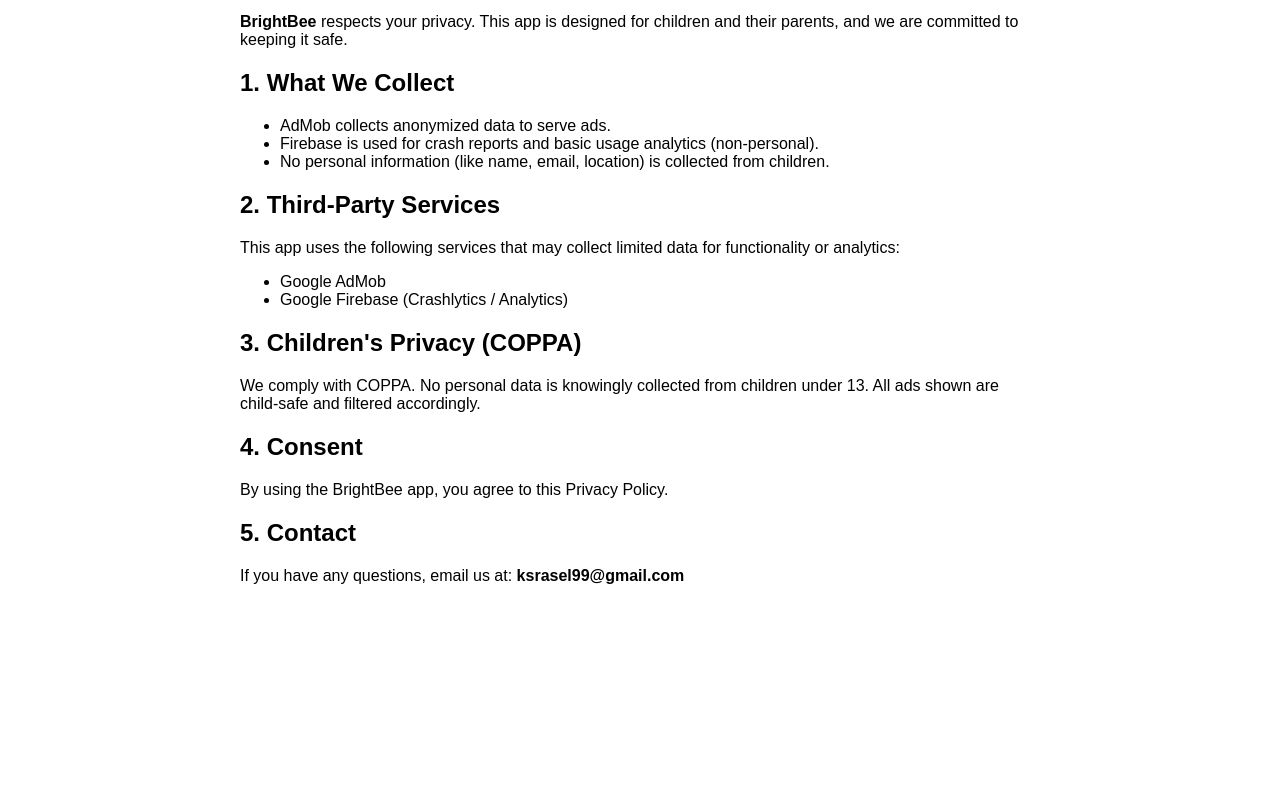
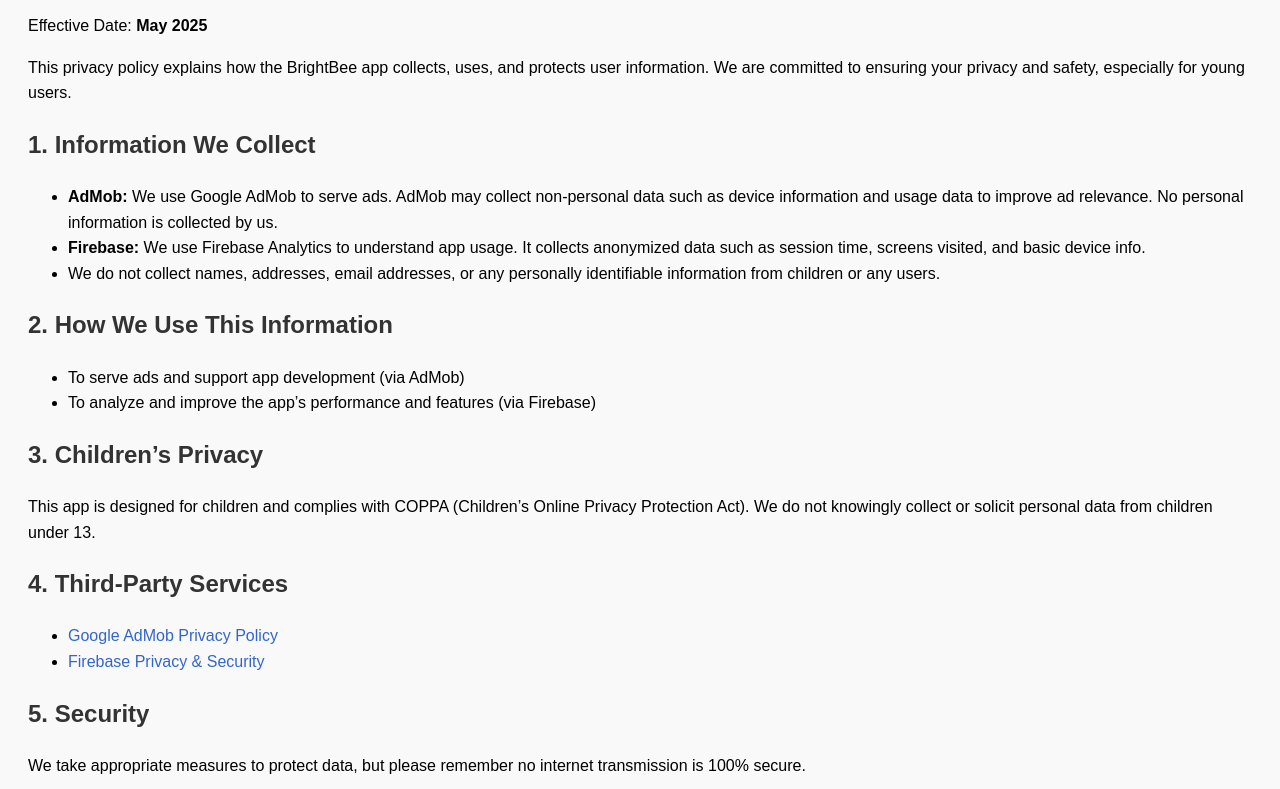
Before and after one commit to ksrasel77/brightbee-privacy, a plain HTML site: page index.html in a window 1280 px wide. Shown: the part 109-898 px from the top of the page. Before the commit the page ends 800 px from the top, so only its background shows below. Drawn offline with Linux system fonts and the light colour scheme.

Commit message:
Update index.html

```diff
--- a/index.html
+++ b/index.html
@@ -1,38 +1,58 @@
 <!DOCTYPE html>
 <html lang="en">
 <head>
-  <meta charset="UTF-8" />
-  <meta name="viewport" content="width=device-width, initial-scale=1.0" />
-  <title>BrightBee - Privacy Policy</title>
+  <meta charset="UTF-8">
+  <meta name="viewport" content="width=device-width, initial-scale=1">
+  <title>Privacy Policy - BrightBee</title>
+  <style>
+    body { font-family: Arial, sans-serif; padding: 20px; line-height: 1.6; background: #f9f9f9; }
+    h1 { color: #ffb300; }
+    h2 { color: #333; }
+    a { color: #3366cc; text-decoration: none; }
+    a:hover { text-decoration: underline; }
+  </style>
 </head>
-<body style="font-family: sans-serif; max-width: 800px; margin: 30px auto;">
-  <h1>BrightBee - Privacy Policy</h1>
-  <p>Effective Date: May 2025</p>
+<body>
 
-  <p><strong>BrightBee</strong> respects your privacy. This app is designed for children and their parents, and we are committed to keeping it safe.</p>
+  <h1>Privacy Policy for BrightBee</h1>
+  <p>Effective Date: <strong>May 2025</strong></p>
 
-  <h2>1. What We Collect</h2>
+  <p>This privacy policy explains how the BrightBee app collects, uses, and protects user information. We are committed to ensuring your privacy and safety, especially for young users.</p>
+
+  <h2>1. Information We Collect</h2>
   <ul>
-    <li>AdMob collects anonymized data to serve ads.</li>
-    <li>Firebase is used for crash reports and basic usage analytics (non-personal).</li>
-    <li>No personal information (like name, email, location) is collected from children.</li>
+    <li><strong>AdMob:</strong> We use Google AdMob to serve ads. AdMob may collect non-personal data such as device information and usage data to improve ad relevance. No personal information is collected by us.</li>
+    <li><strong>Firebase:</strong> We use Firebase Analytics to understand app usage. It collects anonymized data such as session time, screens visited, and basic device info.</li>
+    <li>We do not collect names, addresses, email addresses, or any personally identifiable information from children or any users.</li>
   </ul>
 
-  <h2>2. Third-Party Services</h2>
-  <p>This app uses the following services that may collect limited data for functionality or analytics:</p>
+  <h2>2. How We Use This Information</h2>
   <ul>
-    <li>Google AdMob</li>
-    <li>Google Firebase (Crashlytics / Analytics)</li>
+    <li>To serve ads and support app development (via AdMob)</li>
+    <li>To analyze and improve the app’s performance and features (via Firebase)</li>
   </ul>
 
-  <h2>3. Children's Privacy (COPPA)</h2>
-  <p>We comply with COPPA. No personal data is knowingly collected from children under 13. All ads shown are child-safe and filtered accordingly.</p>
+  <h2>3. Children’s Privacy</h2>
+  <p>This app is designed for children and complies with COPPA (Children’s Online Privacy Protection Act). We do not knowingly collect or solicit personal data from children under 13.</p>
 
-  <h2>4. Consent</h2>
-  <p>By using the BrightBee app, you agree to this Privacy Policy.</p>
+  <h2>4. Third-Party Services</h2>
+  <ul>
+    <li><a href="https://policies.google.com/privacy" target="_blank">Google AdMob Privacy Policy</a></li>
+    <li><a href="https://firebase.google.com/support/privacy" target="_blank">Firebase Privacy & Security</a></li>
+  </ul>
 
-  <h2>5. Contact</h2>
-  <p>If you have any questions, email us at: <strong>ksrasel99@gmail.com</strong></p>
+  <h2>5. Security</h2>
+  <p>We take appropriate measures to protect data, but please remember no internet transmission is 100% secure.</p>
+
+  <h2>6. Changes to This Policy</h2>
+  <p>We may update this policy as needed. Changes will be posted on this page.</p>
+
+  <h2>7. Contact Us</h2>
+  <p>If you have any questions or concerns about this policy, please contact us at:</p>
+  <p><strong>Email:</strong> ksrasel99@gmail.com</p>
+
+  <hr>
+  <p style="font-size: 0.9em;">This privacy policy is for informational purposes only and is tailored to apps using AdMob and Firebase.</p>
 
 </body>
 </html>
```
